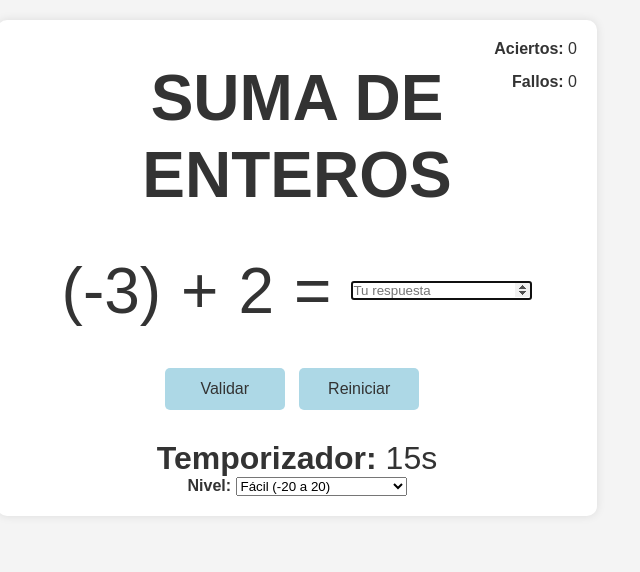
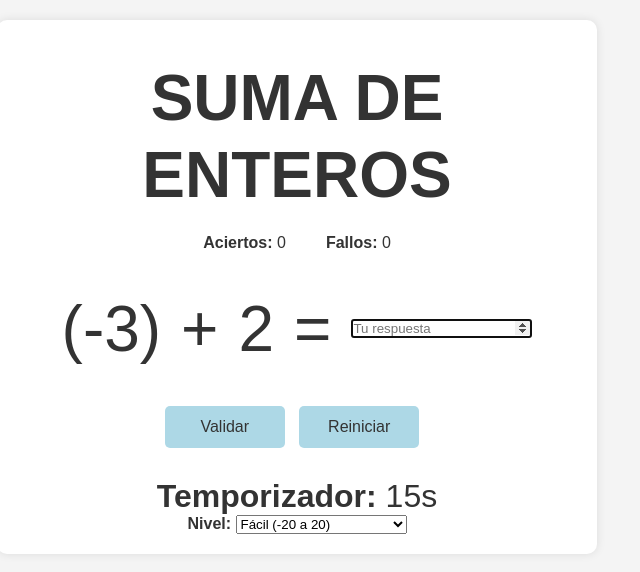
Before and after one commit to CarlosYosa/PracticaEnteros, a plain HTML site: page index.html in a window 1280 px wide. Shown: the whole page, without its empty margins (343-983 px from the left). Drawn offline with Linux system fonts and the light colour scheme.

Commit message:
Update style.css

```diff
--- a/style.css
+++ b/style.css
@@ -20,24 +20,20 @@ body {
   border-radius: 10px;
   box-shadow: 0 0 10px rgba(0,0,0,0.1);
   text-align: center;
-  position: relative;
-}
-
-.stats {
-  position: absolute;
-  top: 20px;
-  right: 20px;
-  font-size: 1em;
-  display: flex;
-  gap: 15px;
-  flex-direction: column;
-  align-items: flex-end;
 }
 
 .centered-title {
   margin-top: 20px;
   font-size: 4em;
   line-height: 1.2;
+}
+
+.stats {
+  display: flex;
+  justify-content: center;
+  gap: 40px;
+  margin: 20px 0;
+  font-size: 1em;
 }
 
 .ejercicio {
@@ -110,6 +106,8 @@ body {
   }
 
   .stats {
+    flex-direction: column;
+    gap: 10px;
     font-size: 0.9em;
   }
 
@@ -117,3 +115,9 @@ body {
     font-size: 1.5em;
   }
 }
+  }
+
+  .temporizador {
+    font-size: 1.5em;
+  }
+}
```
